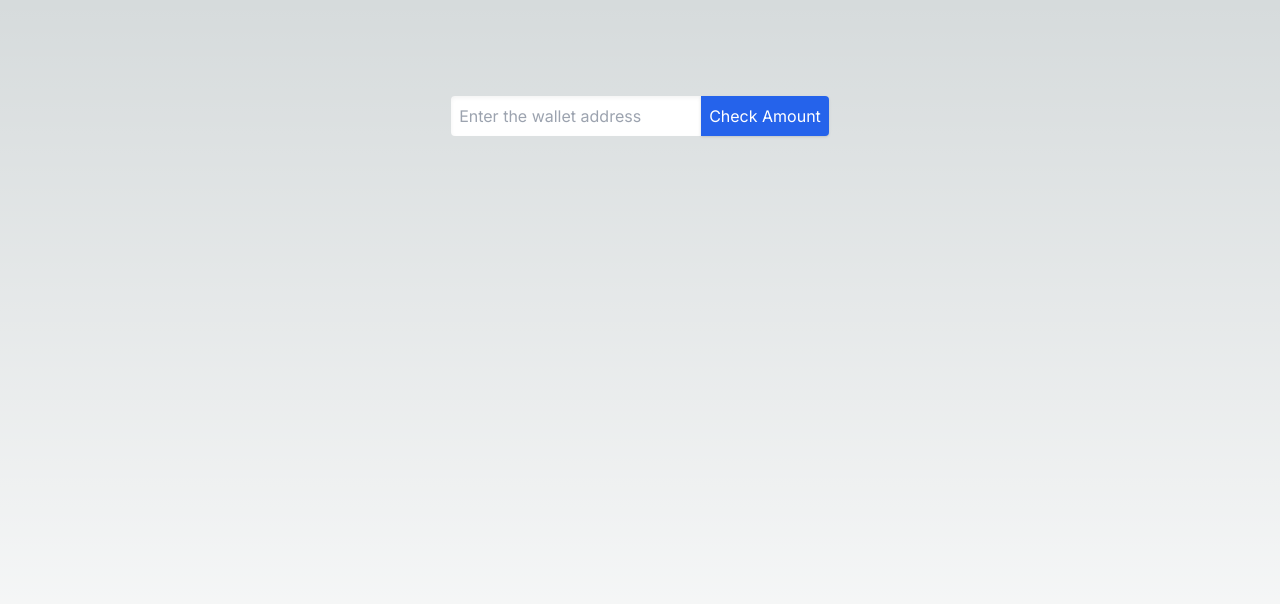
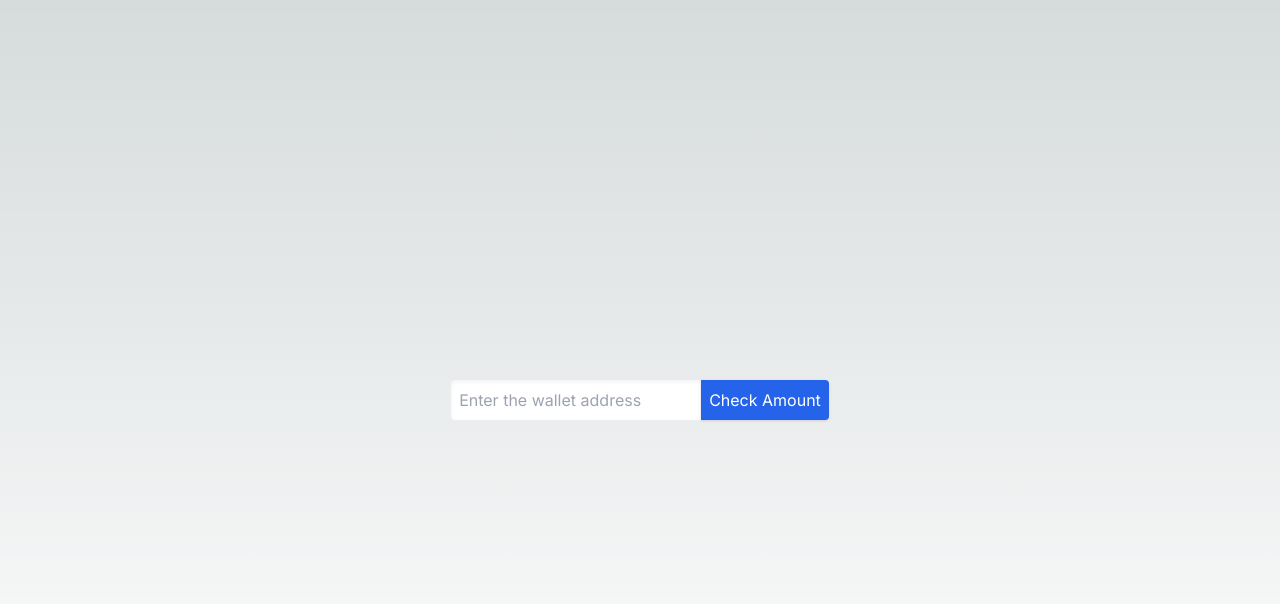
Before and after one commit to franmolsan/crypto-tracker, a Next.js app: page / in a window 1280 px wide. Shown: the top 604 px of the page. Built offline with nearby package versions, Linux system fonts and the light colour scheme.

Commit message:
Improve styles

```diff
--- a/src/app/page.tsx
+++ b/src/app/page.tsx
@@ -51,17 +51,20 @@ export default function Home() {
 
 
   return (
-    <main className="flex min-h-screen flex-col items-center justify-between p-24">
+    <main className="flex min-h-screen flex-col items-center justify-center p-24">
     <form className='flex'>
         <input className='shadow-inner rounded-l p-2 flex-1' id='wallet' aria-label='wallet address' placeholder='Enter the wallet address' value={input} onChange={e => setInput(e.target.value)}/>
         <button className='bg-blue-600 hover:bg-blue-700 duration-300 text-white shadow p-2 rounded-r' type='submit' onClick={(event) => showWalletBalance(event as any, input)}>
           Check Amount
         </button>
-      </form>
+    </form>
       { loading && <div>Loading...</div>}
-      {walletBalance && (<li className='text-2xl'>Confirmed Balance: {walletBalance.confirmedBalance} satoshis</li>)}
-      {walletBalance && (<li className='text-2xl'>Unconfirmed Balance: {walletBalance.unconfirmedBalance} satoshis</li>)}
-      {walletBalance && (<li className='text-2xl'>Total Balance: {walletBalance.totalBalance} satoshis</li>)}
+      {walletBalance &&
+      (<div className="justify-end pt-10">
+        <li className='list-disc'>Confirmed Balance: {walletBalance.confirmedBalance} BTC</li>
+        <li className='list-disc'>Unconfirmed Balance: {walletBalance.unconfirmedBalance} BTC</li>
+        <li className='list-disc'>Total Balance: {walletBalance.totalBalance} BTC</li>
+      </div>)}
     </main>
   );
 }
```
